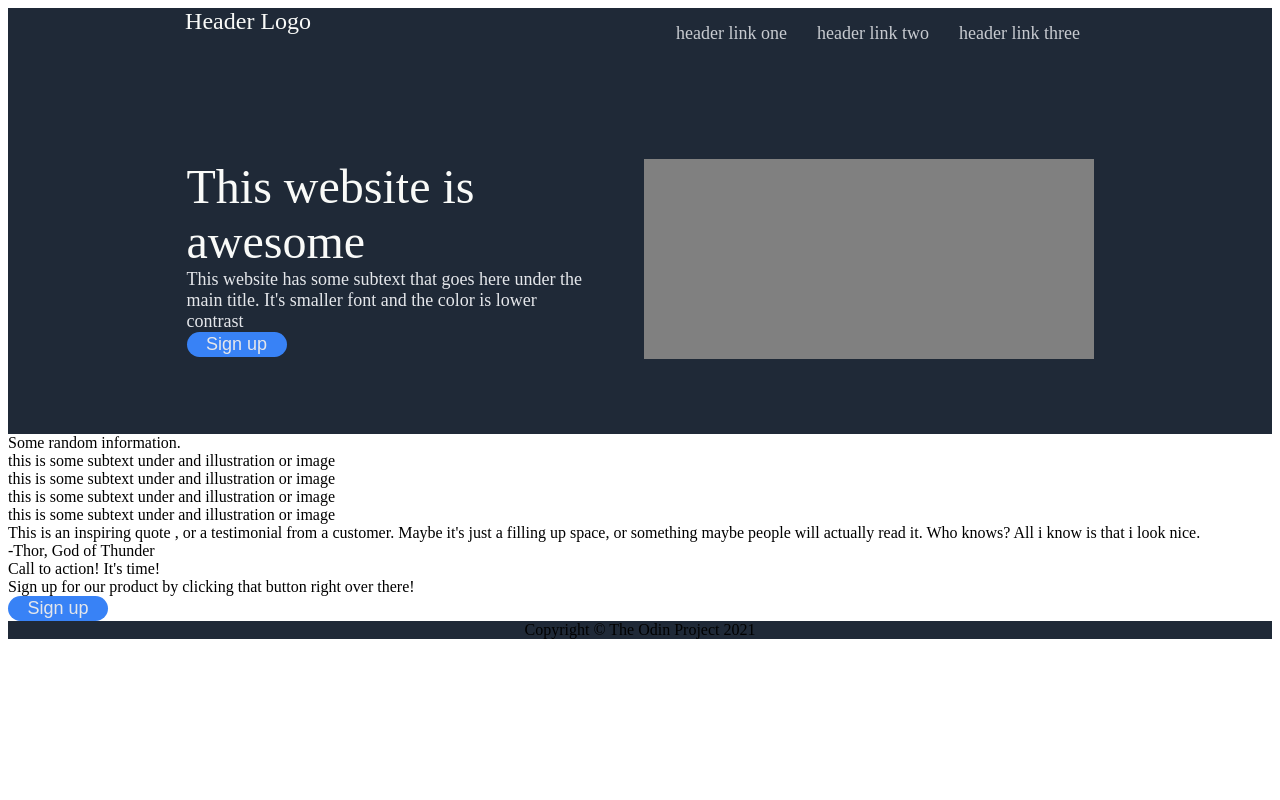
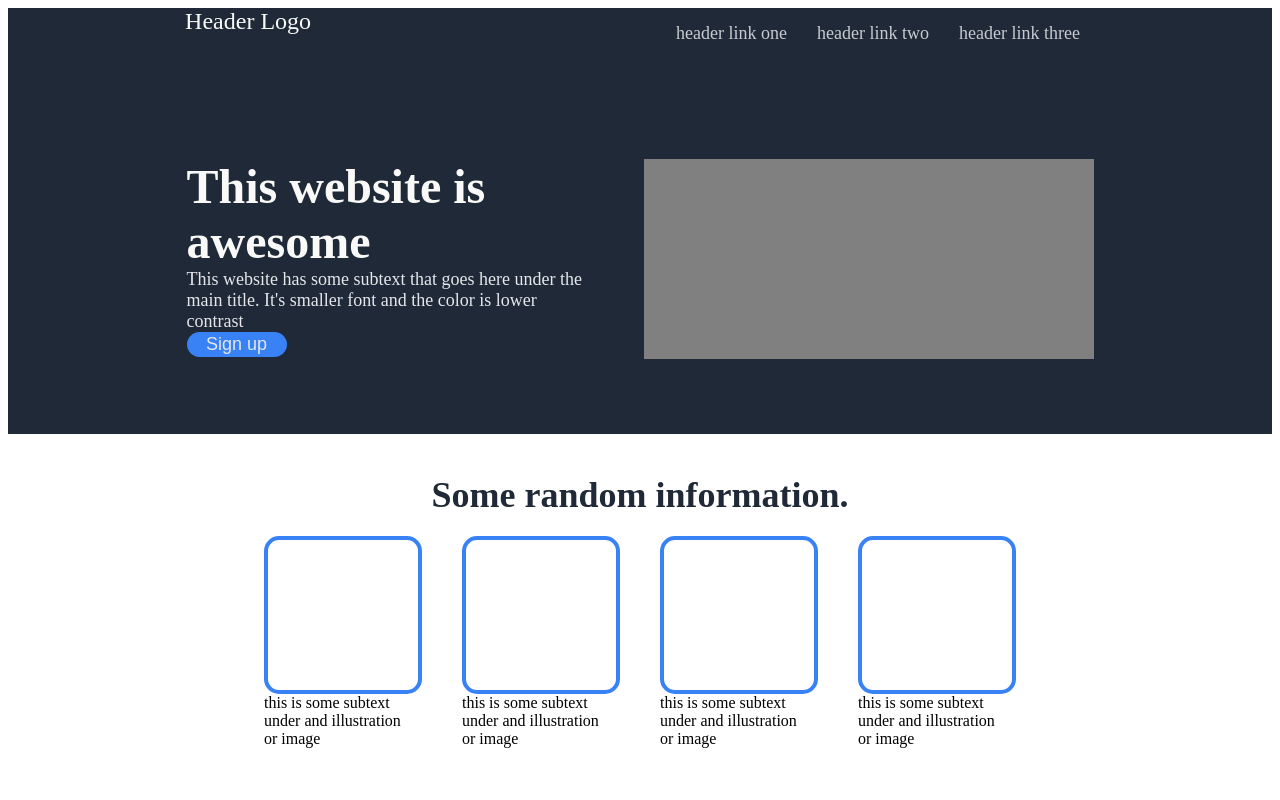
Before and after one commit to hipale/Landing-Page, a plain HTML site: page index.html in a window 1280 px wide. Shown: the top 800 px of the page. Drawn offline with Linux system fonts and the light colour scheme.

Commit message:
Add new elements to stylesheet Add new divs for flexbox

```diff
--- a/index.html
+++ b/index.html
@@ -29,27 +29,39 @@
     </div>
     </header>
     <main>
-        <div id="1Part">
-          <caption>Some random information.</caption>
-          <section>
-            <div class="smallImg">this is some subtext under and
-                illustration or image</div>
-            <div class="smallImg">this is some subtext under and
-                 illustration or image</div>
-            <div class="smallImg">this is some subtext under and
-                illustration or image</div>
-            <div class="smallImg">this is some subtext under and
-                illustration or image</div>
+        <div id="Part1">
+          <div id="inf">Some random information.</div>
+          <section id="Conta1">
+            <div>
+            <div class="smallImg"></div>
+            <caption>this is some subtext <br> under and
+                illustration <br> or image</caption>
+            </div>
+            <div>
+                <div class="smallImg"></div>
+            <caption>this is some subtext <br> under and
+                illustration <br> or image</caption>
+            </div>
+                <div>
+                <div class="smallImg"></div>
+            <caption>this is some subtext <br> under and
+                illustration <br> or image</caption>
+            </div>
+                <div>
+                <div class="smallImg"></div>
+            <caption>this is some subtext <br> under and
+                illustration <br> or image</caption>
+            </div>
           </section>
         </div>
-        <div id="2Part">This is an inspiring quote
+        <div id="Part2">This is an inspiring quote
             , or a testimonial from a customer.
             Maybe it's just a filling up space, or something
             maybe people will actually read it. Who knows?
             All i know is that i look nice.
             <div id="thor">-Thor, God of Thunder</div>
         </div>
-        <div id="3Part">
+        <div id="Part3">
             <section>Call to action! It's time!
                 <div class="smallTxt">Sign up for our product
                     by clicking that button right over there!
--- a/style.css
+++ b/style.css
@@ -1,5 +1,5 @@
 * {
-    font: roboto;
+    font-style: roboto;
 }
 header, footer {
     background-color: #1F2937;
@@ -27,7 +27,7 @@ nav {
 
 #bigSect {
     font-size: 48px;
-    font-weight: extrabold;
+    font-weight: bold;
     color: #F9FaF8;
 }
 #SmallSect, button {
@@ -57,3 +57,35 @@ display: flex;
 gap: 7px;
 margin-bottom: 75px;
 }
+.smallImg {
+    border: 4px solid #3882F6;
+    height: 150px;
+    width: 150px;
+    border-radius: 15px;
+}
+#inf {
+font-size: 36px;
+font-weight: bold;
+color: #1F2937;
+text-align: center;
+}
+#Conta1 {
+    display: flex;
+    gap: 40px;
+    justify-content: center;
+    margin: 20px;
+}
+caption {
+  text-justify: center;
+}
+#Part1 {
+    margin-bottom: 120px;
+    margin-top: 40px;
+}
+#Part2 {
+    background-color: #E5E7Eb;
+    padding: 50px;
+    font-size: 36px;
+    font-weight: italic;
+    color: #1F2937;
+}
```
